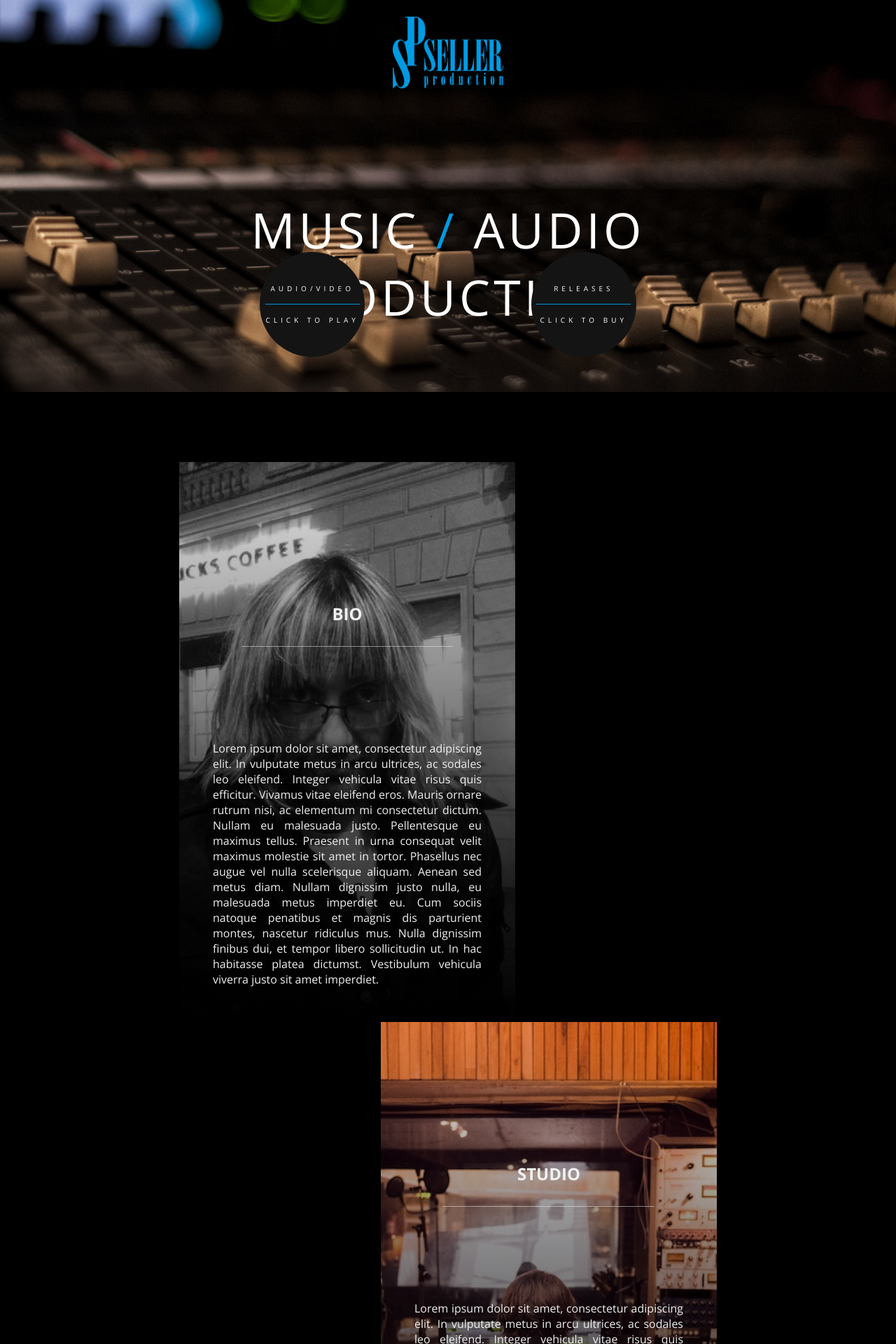
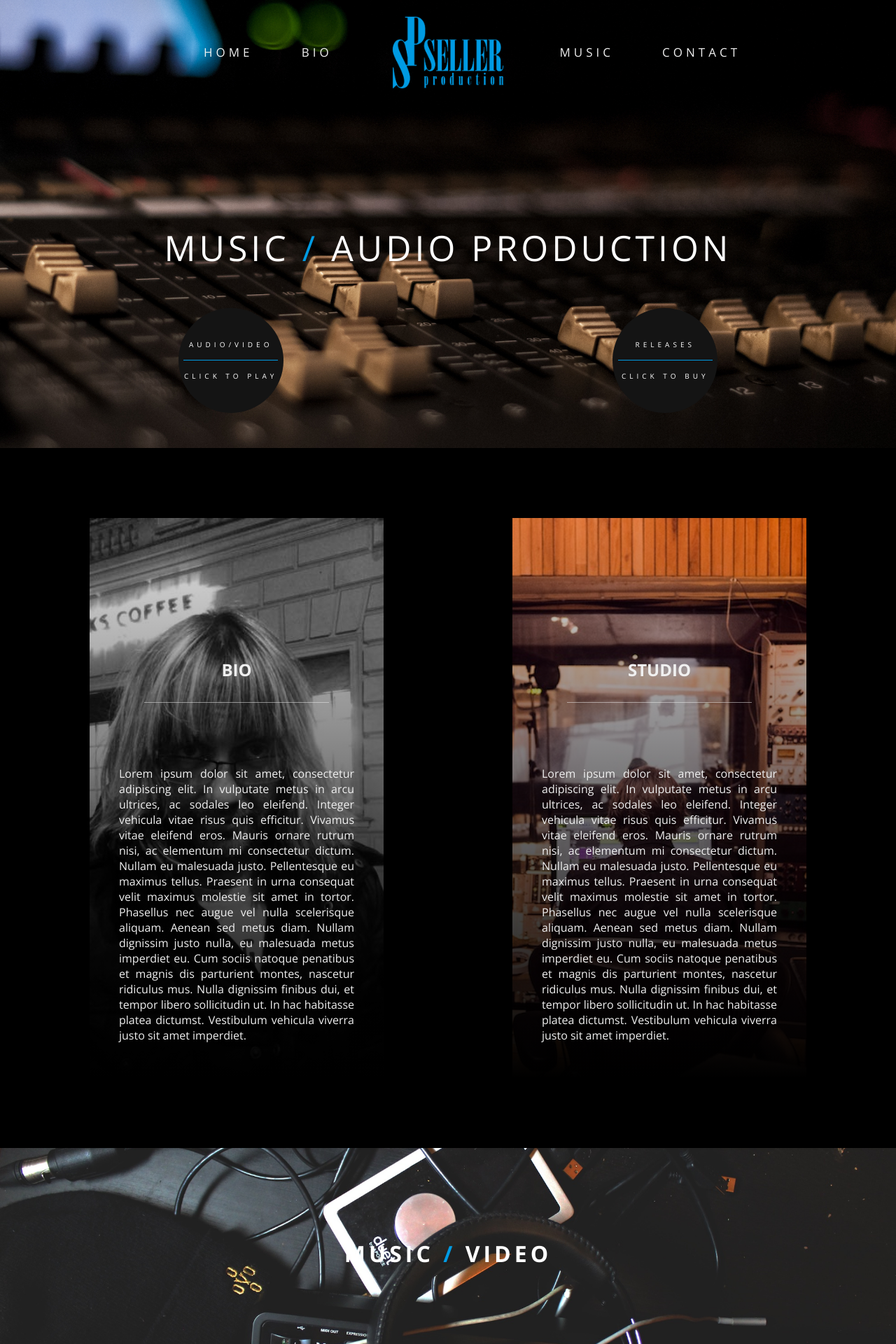
Before and after one commit to ohorovsky/Seller-Production, a PHP site: page / in a window 1280 px wide. Shown: the top 1920 px of the page at 70% size. Run offline with PHP 8.4, Linux system fonts and the light colour scheme; some libraries are stand-ins or nearby versions.

Commit message:
responsive changes

```diff
--- a/style/main.css
+++ b/style/main.css
@@ -419,15 +419,12 @@ and (min-width:480px)
 
 
 }
-
 /********************************************************************************************/
 /***************************  960px width < DESKTOP SCREENS     **********************/
 /***********************************font-size: 20px****************************************/
 
 
-@media screen
-and (min-width: 961px)
-{
+@media only screen and (min-width : 961px) {
     nav{
         display:block;
         position: fixed;
@@ -473,7 +470,7 @@ and (min-width: 961px)
         display: inline;
         position: absolute;
         top:0;
-        left:30%;
+        left:20%;
 
 
         list-style: none;
@@ -486,7 +483,7 @@ and (min-width: 961px)
         display: inline;
         position: absolute;
         top:0;
-        right:25%;
+        right:15%;
 
         list-style: none;
         line-height: 150px;
@@ -509,11 +506,11 @@ and (min-width: 961px)
         display: none;
     }
     header{
-        height:70vh;
+        height:80vh;
     }
     .header-overlay{
 
-        height:70vh;
+        height:80vh;
         width:70%;
         left:50%;
         transform: translate(-50%);
@@ -525,7 +522,7 @@ and (min-width: 961px)
         display:;
         text-align: center;
         top:50%;
-        font-size: 70px;
+        font-size: 50px;
         color:#fff;
     }
 
@@ -537,21 +534,26 @@ and (min-width: 961px)
         position: relative;
         right:0;
     }
-
+    .play{
+        left:7%;
+    }
+    .buy{
+        right:7%;
+    }
     #main{
-        width:60%;
+        width:80%;
         margin:0 auto;
         padding:100px 0;
         height:1000px;
     }
     .bio{
         float:left;
-        width:480px;
+        width:420px;
 
     }
     .studio{
         float:right;
-        width:480px;
+        width:420px;
     }
     /* Feature*/
     #music{
@@ -566,6 +568,56 @@ and (min-width: 961px)
         max-width: 60%;
         margin:100px auto;
 
+    }
+    }
+
+/********************************************************************************************/
+/***************************  1681px width < LARGE DESKTOP SCREENS     **********************/
+/***********************************font-size: 20px****************************************/
+
+
+@media screen
+and (min-width: 1681px)
+{
+
+    .navbar-left{
+
+        left:30%;
+
+    }
+
+    .navbar-right{
+
+        right:25%;
+
+    }
+    header{
+        height:70vh;
+    }
+    .header-overlay{
+
+        height:70vh;
+        width:70%;
+
+
+    }
+    .header-overlay h1{
+
+        font-size: 70px;
+
+    }
+    #main{
+        width:60%;
+
+    }
+    .bio{
+
+        width:480px;
+
+    }
+    .studio{
+
+        width:480px;
     }
 }
 
```
